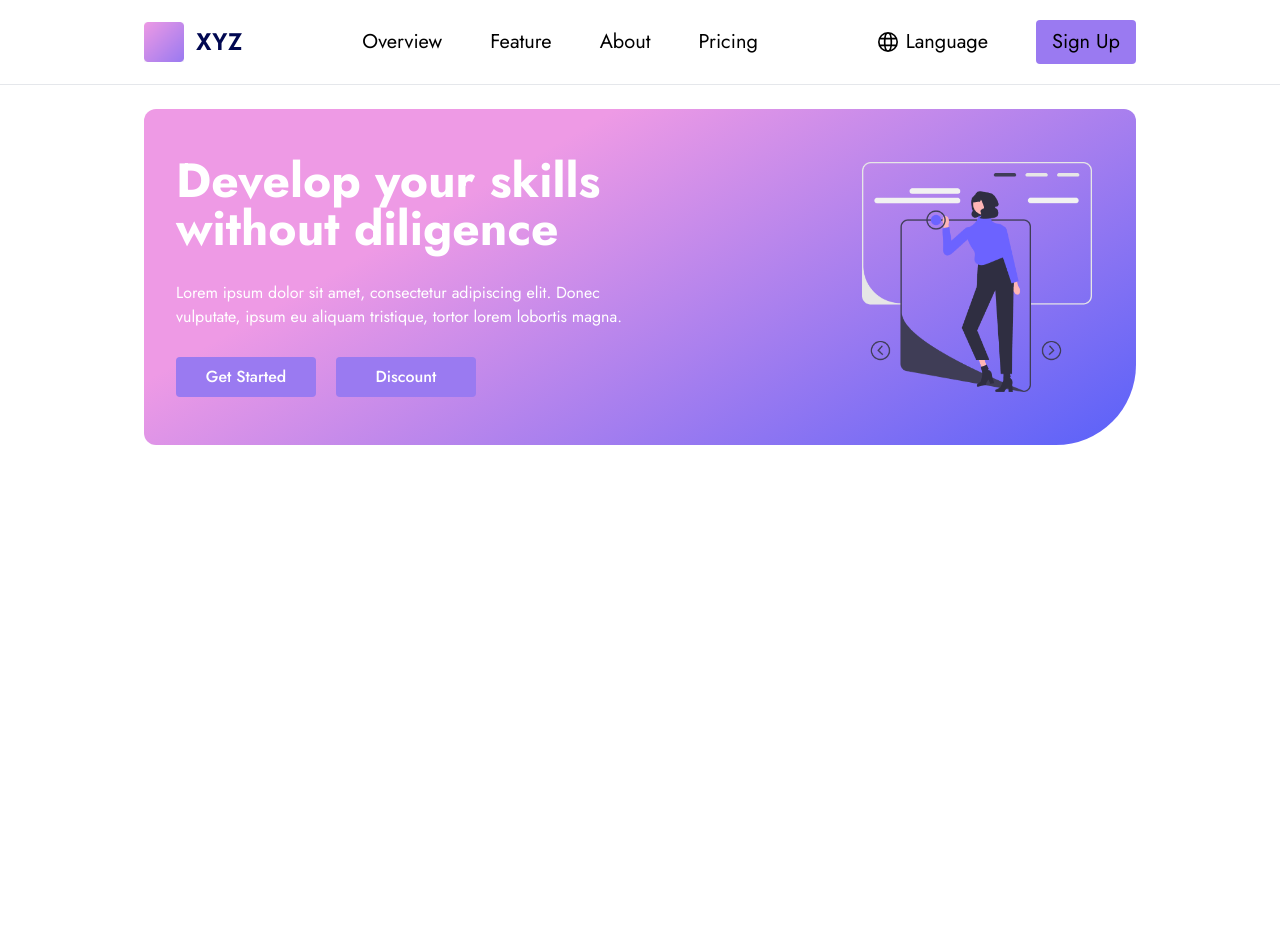
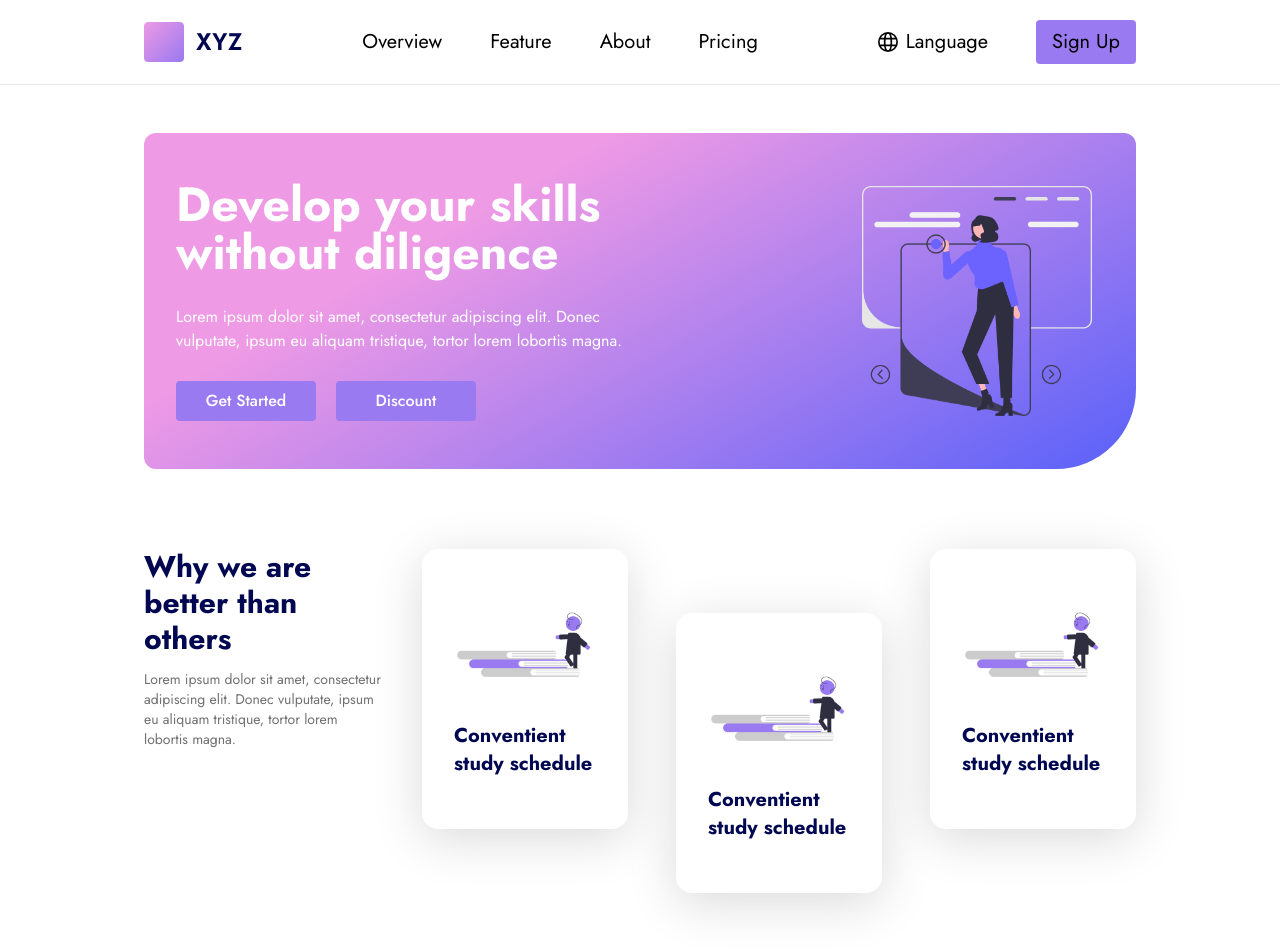
Before and after one commit to KruglyakovaKarina/tailwind, a React (Vite) app: page / in a window 1280 px wide. Shown: the top 952 px of the page. Before the commit the page ends 800 px from the top, so only its background shows below. Built offline with nearby package versions, Linux system fonts and the light colour scheme.

Commit message:
added benefits

```diff
--- a/src/App.css
+++ b/src/App.css
@@ -11,3 +11,11 @@ body {
 .bannerBtn {
   @apply bg-purple rounded py-2 w-[140px] hover:bg-blue transition-all duration-300;
 }
+
+.feature {
+  @apply cursor-pointer shadow-3xl rounded-2xl h-[280px] flex flex-col items-center justify-center  hover:translate-y-4 transition-all duration-300 gap-8 p-8;
+}
+
+.featureP {
+  @apply text-blue text-xl font-bold;
+}
--- a/src/components/Banner.jsx
+++ b/src/components/Banner.jsx
@@ -2,9 +2,9 @@ import banner from '../assets/banner.png';
 
 const Banner = () => {
   return (
-    <div className='flex gap-5 flex-col-reverse md:flex-row justify-between gradientBg rounded-xl lg:rounded-br-[80px] p-8 mx-4 mt-6 items-center'>
+    <div className='flex gap-5 flex-col-reverse md:flex-row justify-between gradientBg rounded-xl lg:rounded-br-[80px] p-8 mx-4 mt-12 items-center'>
       <div className='md:w-3/6 text-white'>
-        <h1 className='text-2xl md:text-5xl font-bold mt-4 mb-7'>
+        <h1 className='text-3xl md:text-5xl sm:text-4xl font-bold mt-4 mb-7'>
           Develop your skills without diligence
         </h1>
         <p>
--- /dev/null
+++ b/src/components/Features.jsx
@@ -0,0 +1,35 @@
+import feature from '../assets/feature.png';
+
+const Features = () => {
+  return (
+    <div className='mx-4 md:my-20 sm:my-12 my-12 flex flex-col lg:flex-row justify-between items-start gap-10'>
+      <div className='lg:w-1/4'>
+        <h1 className='md:text-3xl text-2xl font-bold text-blue mb-3'>
+          Why we are better than others
+        </h1>
+        <p className='text-grey text-sm'>
+          Lorem ipsum dolor sit amet, consectetur adipiscing elit. Donec
+          vulputate, ipsum eu aliquam tristique, tortor lorem lobortis magna.
+        </p>
+      </div>
+      <div className='w-full lg:w-3/4'>
+        <div className='grid md:grid-cols-3 sm:grid-cols-2 grid-cols-1 items-start md:gap-12 sm:gap-8 gap-6'>
+          <div className='feature'>
+            <img src={feature} alt='' className='w-[140px]' />
+            <p className='featureP'>Conventient study schedule</p>
+          </div>
+          <div className='feature md:mt-16'>
+            <img src={feature} alt='' className='w-[140px]' />
+            <p className='featureP'>Conventient study schedule</p>
+          </div>
+          <div className='feature'>
+            <img src={feature} alt='' className='w-[140px]' />
+            <p className='featureP'>Conventient study schedule</p>
+          </div>
+        </div>
+      </div>
+    </div>
+  );
+};
+
+export default Features;
--- a/src/pages/Home.jsx
+++ b/src/pages/Home.jsx
@@ -1,9 +1,11 @@
 import Banner from '../components/Banner';
+import Features from '../components/Features';
 
 const Home = () => {
   return (
     <div className='max-w-5xl mx-auto'>
       <Banner />
+      <Features />
     </div>
   );
 };
--- a/tailwind.config.js
+++ b/tailwind.config.js
@@ -10,6 +10,9 @@ export default {
         grey: '#707070',
       },
     },
+    boxShadow: {
+      '3xl': '0px 10px 50px 0px rgba(0, 0, 0, 0.15)',
+    },
   },
   plugins: [],
 };
```
Also changed, not shown: src/assets/feature.png (added).
